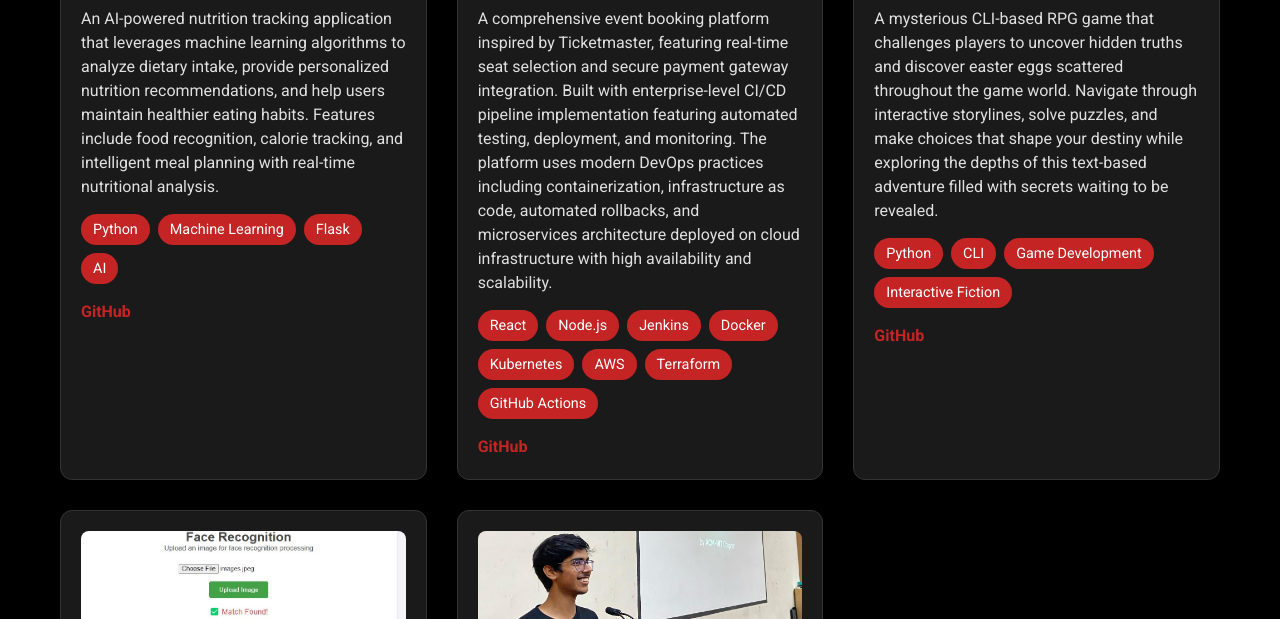
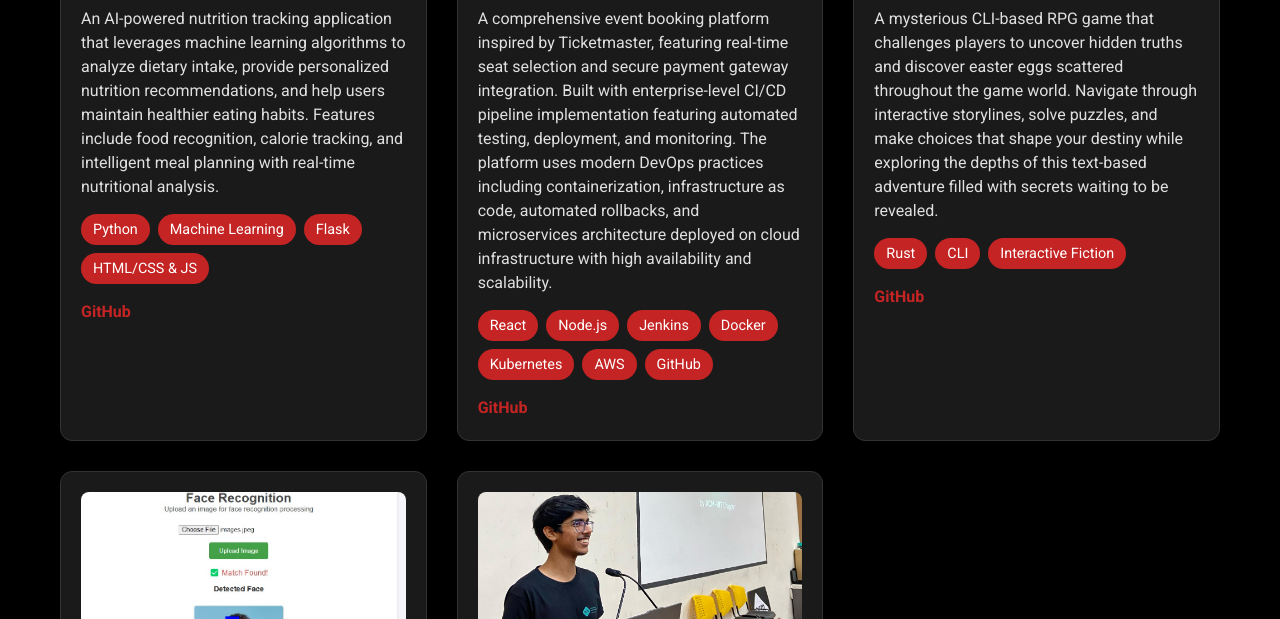
Before and after one commit to AJ1312/ajiteshportfolio, a plain HTML site: page projects.html in a window 1280 px wide. Shown: the part 548-1167 px from the top of the page. Drawn offline with Linux system fonts and the light colour scheme.

Commit message:
inaccuracies fix

```diff
--- a/projects.html
+++ b/projects.html
@@ -42,7 +42,7 @@
                     <span class="tech-tag">Python</span>
                     <span class="tech-tag">Machine Learning</span>
                     <span class="tech-tag">Flask</span>
-                    <span class="tech-tag">AI</span>
+                    <span class="tech-tag">HTML/CSS & JS</span>
                 </div>
                 <div class="project-links">
                     <a href="https://github.com/AJ1312/Nutri-Baba" target="_blank" class="project-link">GitHub</a>
@@ -62,8 +62,7 @@
                     <span class="tech-tag">Docker</span>
                     <span class="tech-tag">Kubernetes</span>
                     <span class="tech-tag">AWS</span>
-                    <span class="tech-tag">Terraform</span>
-                    <span class="tech-tag">GitHub Actions</span>
+                    <span class="tech-tag">GitHub</span>
                 </div>
                 <div class="project-links">
                     <a href="#" class="project-link">GitHub</a>
@@ -80,9 +79,8 @@
                     secrets waiting to be revealed.
                 </p>
                 <div class="project-tech">
-                    <span class="tech-tag">Python</span>
+                    <span class="tech-tag">Rust</span>
                     <span class="tech-tag">CLI</span>
-                    <span class="tech-tag">Game Development</span>
                     <span class="tech-tag">Interactive Fiction</span>
                 </div>
                 <div class="project-links">
```
